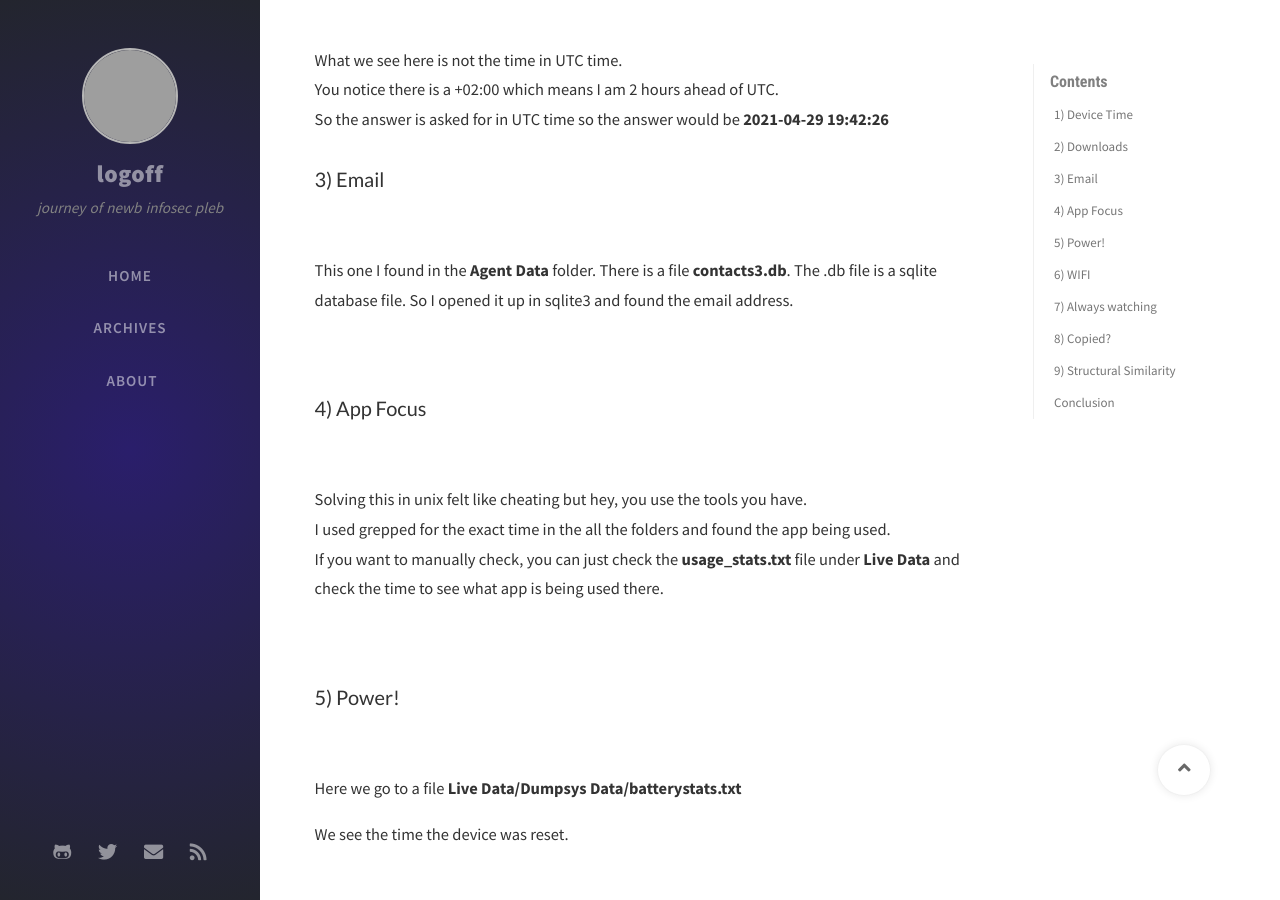
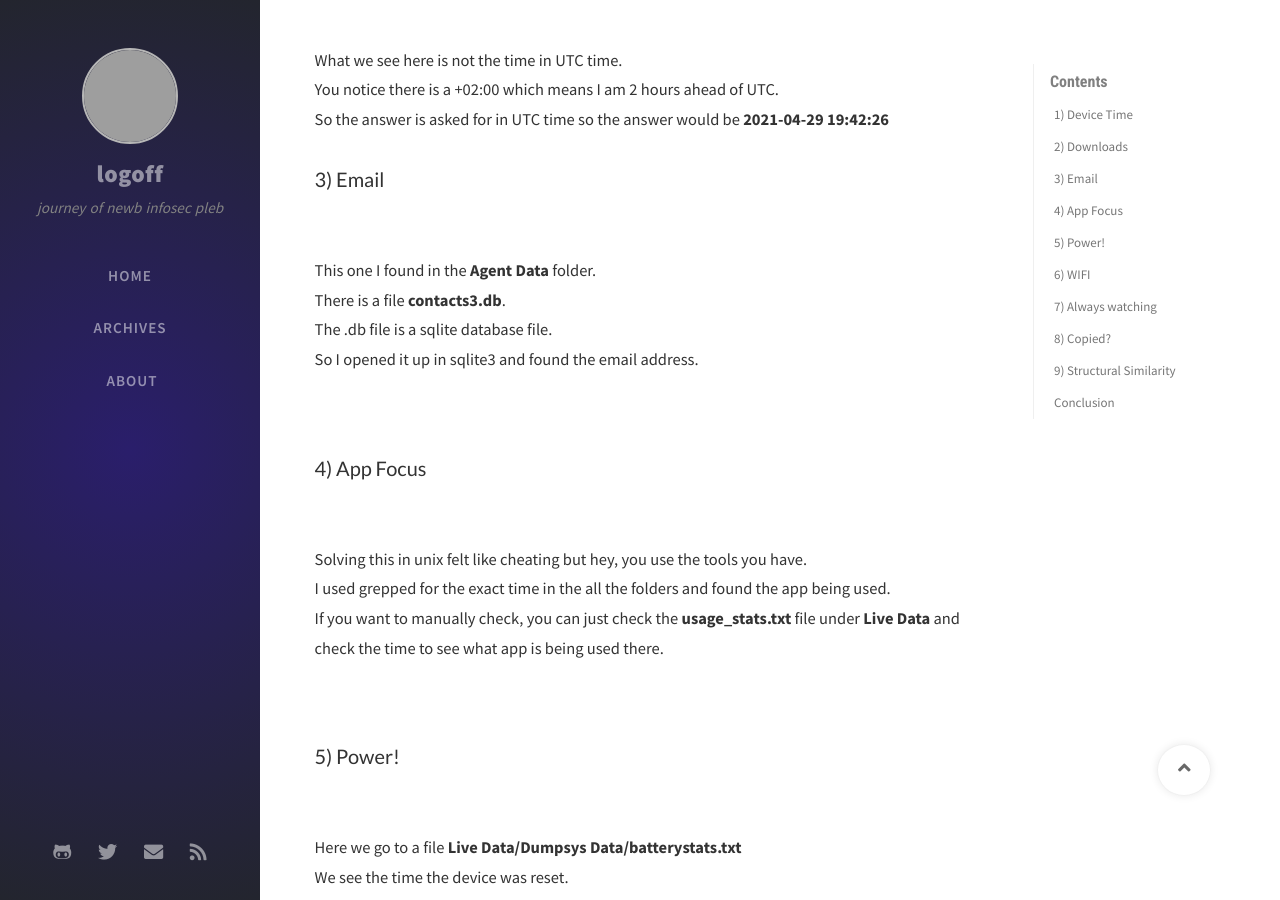
Before and after one commit to geoffchisnall/geoffchisnall.github.io, a Jekyll site: the page built from _posts/2021-06-08-African-Digital-Forensics-CTF-Week-4.md, in a window 1280 px wide and 900 px high, scrolled down 1324 px. Built offline with Jekyll 4.4.1, drawn with Linux system fonts in a browser that asks for light colours; nearby versions of some CDN libraries; comment, search, counter and statistics services are not loaded; some of the changed text lies outside the part shown; grey boxes are pictures that could not be loaded.

Commit message:
Fixing formatting issues.

```diff
--- a/_data/updates.yml
+++ b/_data/updates.yml
@@ -35,5 +35,8 @@
   filename: 'African-Digital-Forensics-CTF-Week-1'
   lastmod: '2021-06-03 12:06:33 +0200'
 -
+  filename: 'African-Digital-Forensics-CTF-Week-4'
+  lastmod: '2021-06-08 10:07:41 +0200'
+-
   filename: 'FunboxEasyEnum-Writeup'
   lastmod: '2021-06-01 11:33:20 +0200'
--- a/_posts/2021-06-08-African-Digital-Forensics-CTF-Week-4.md
+++ b/_posts/2021-06-08-African-Digital-Forensics-CTF-Week-4.md
@@ -8,7 +8,6 @@ math: true
 mermaind: true
 image: /assets/img/ctf/dfir/cybercrime-logo.png
 ---
-
 
 # Week4
 
@@ -58,9 +57,13 @@ So the answer is asked for in UTC time so the answer would be <b> 2021-04-29 19:
 ![week4](/assets/img/ctf/dfir/week4/week4_Email.png)
 
 This one I found in the <b>Agent Data</b> folder.
+<br>
 There is a file <b>contacts3.db</b>.
+<br>
 The .db file is a sqlite database file.
+<br>
 So I opened it up in sqlite3 and found the email address.
+<br>
 
 ![week4](/assets/img/ctf/dfir/week4/3.1 contacts sqlite.png)
 
@@ -82,7 +85,7 @@ If you want to manually check, you can just check the <b>usage_stats.txt</b> fil
 ![week4](/assets/img/ctf/dfir/week4/week4_Power!.png)
 
 Here we go to a file <b>Live Data/Dumpsys Data/batterystats.txt</b>
-
+<br>
 We see the time the device was reset.
 
 ![week4](/assets/img/ctf/dfir/week4/5.1 reset time.png)
@@ -92,7 +95,7 @@ We now have to look for when the device charged to 100%.
 ![week4](/assets/img/ctf/dfir/week4/5.2 fully charged.png)
 
 Now we need to calculate the time of when the device charged to 100%.
-
+<br>
 So we just need to take 13:12:19 and add 5 minutes, 1 second and 459 milli seconds to it but then round it off to the nearest second.
 
 <b>2021-05-21 13:17:20</b>
@@ -170,7 +173,7 @@ When we do a <b>binwalk</b> we can clearly see something is up with the <b>suspi
 ![week4](/assets/img/ctf/dfir/week4/9.2 something is up.png)
 
 I did a google search for <b>find the structurual similarity metric of jpg</b>
-
+<br>
 I came across the following page
 <br>
 [How to calculate the Structural Similarity Index (SSIM) between two images with Python](https://ourcodeworld.com/articles/read/991/how-to-calculate-the-structural-similarity-index-ssim-between-two-images-with-python)
```
Also changed, not shown: _posts/2021-06-04-African-Digital-Forensics-CTF-Week-3.md (+4 -8 lines), 1 other file.
